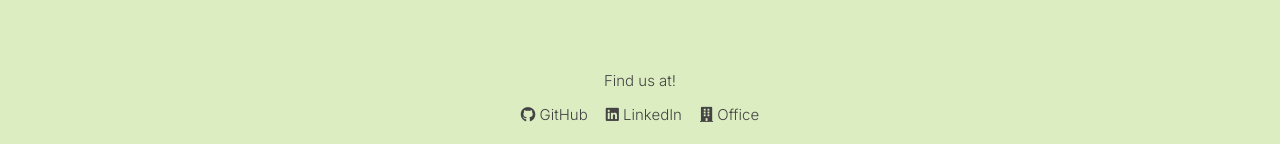
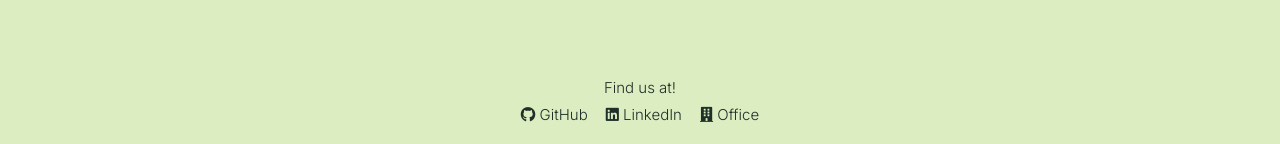
Before and after one commit to AdamGrubb/grupp10, a React (Vite) app in the folder MegaBite/: page / in a window 1280 px wide. Shown: the part 645-789 px from the top of the page. Built offline with nearby package versions, Linux system fonts and the light colour scheme; a web font is replaced by a local one.

Commit message:
Fontstyle change

```diff
--- a/MegaBite/src/components/footer/Footer.css
+++ b/MegaBite/src/components/footer/Footer.css
@@ -1,5 +1,5 @@
 .LinkedIn, .GitHub, .office-logo {
-  color: rgb(68, 68, 68);
+  color: rgb(31, 48, 41);
   margin: 1px;
   font-weight: bold;
   font-size: 15px;
@@ -9,8 +9,9 @@
 }
 
 .FindUsAt {
-  color: rgb(68, 68, 68);
-  margin: 10px;
+  color: rgb(31, 48, 41);
+  font-family: "Inter", sans-serif;
+  margin: 3px;
   font-weight: bold;
   font-size: 15px;
   width: auto;
@@ -35,9 +36,10 @@
 }
 
 .joke {
+  font-family: "Inter", sans-serif;
   font-size: 8px;
   text-align: center;
   margin-top: 1rem;
   padding: 0 1rem;
-  color: black;
+  color: rgb(31, 48, 41);
 }
```
